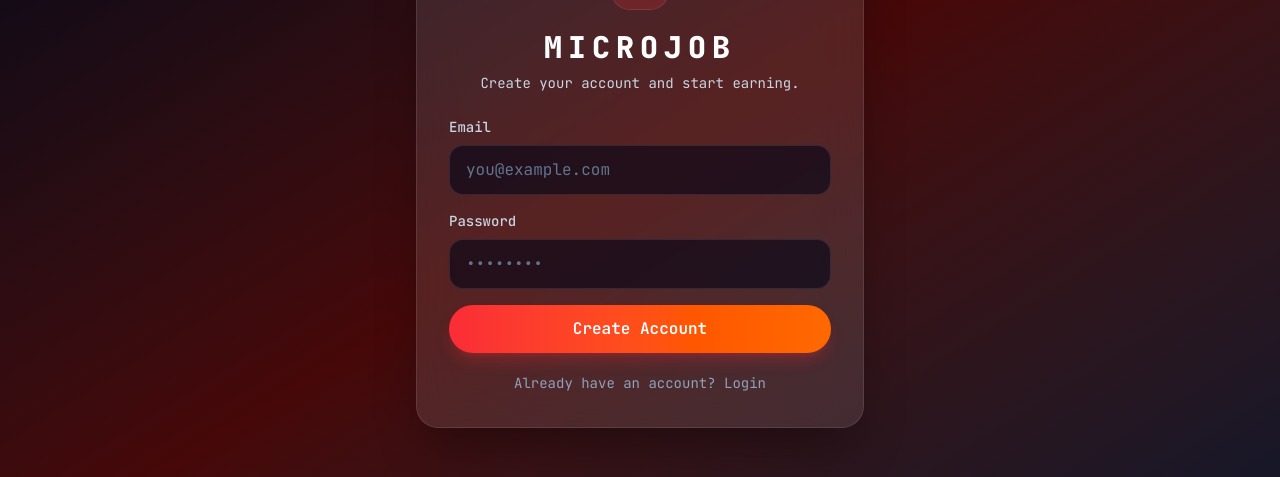
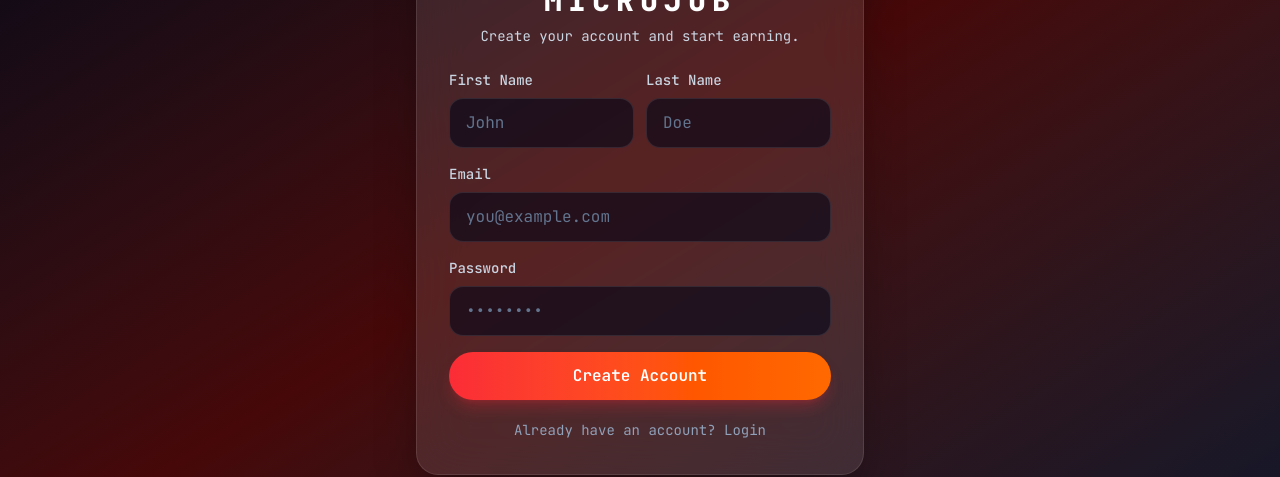
Before and after one commit to StrangerSeemanta/microjob, a Next.js app: page /auth in a window 1280 px wide. Both pictures are taken after a click on the button "Don't have an account? Create one". Shown: the part 226-703 px from the top of the page. Built offline with nearby package versions, Linux system fonts and the light colour scheme; no server answers.

Commit message:
first name last name in sign up

```diff
--- a/app/auth/page.tsx
+++ b/app/auth/page.tsx
@@ -22,25 +22,22 @@ export default function AuthPage() {
   // Supabase
   // ==================================================
 
-  const [supabaseLoaded, setSupabaseLoaded] =
-    useState(false);
-
-  const [supabaseSignedIn, setSupabaseSignedIn] =
-    useState(false);
+  const [supabaseLoaded, setSupabaseLoaded] = useState(false);
+  const [supabaseSignedIn, setSupabaseSignedIn] = useState(false);
 
   // ==================================================
   // Form
   // ==================================================
 
-  const [mode, setMode] =
-    useState<"login" | "signup">("login");
+  const [mode, setMode] = useState<"login" | "signup">("login");
+
+  const [firstName, setFirstName] = useState("");
+  const [lastName, setLastName] = useState("");
 
   const [email, setEmail] = useState("");
   const [password, setPassword] = useState("");
 
-  const [authLoading, setAuthLoading] =
-    useState(false);
-
+  const [authLoading, setAuthLoading] = useState(false);
   const [message, setMessage] = useState("");
 
   // ==================================================
@@ -216,25 +213,29 @@ export default function AuthPage() {
           throw error;
         }
 
-        // Make sure Supabase actually created a session.
         if (!data.session) {
           throw new Error(
             "Login succeeded, but no Supabase session was created.",
           );
         }
 
-        // ------------------------------------------------
         // Sync Supabase user → MongoDB
-        // ------------------------------------------------
-
         await syncMongoUser();
-
-        // ------------------------------------------------
-        // Dashboard
-        // ------------------------------------------------
 
         window.location.replace("/user/dashboard");
         return;
+      }
+
+      // ------------------------------------------------
+      // SIGNUP VALIDATION
+      // ------------------------------------------------
+
+      if (!firstName.trim()) {
+        throw new Error("Please enter your first name.");
+      }
+
+      if (!lastName.trim()) {
+        throw new Error("Please enter your last name.");
       }
 
       // ------------------------------------------------
@@ -245,6 +246,14 @@ export default function AuthPage() {
         await supabase.auth.signUp({
           email: email.trim().toLowerCase(),
           password,
+
+          // Store name inside Supabase user metadata
+          options: {
+            data: {
+              first_name: firstName.trim(),
+              last_name: lastName.trim(),
+            },
+          },
         });
 
       if (error) {
@@ -270,6 +279,9 @@ export default function AuthPage() {
       setMessage(
         "Account created successfully. Please check your email to confirm your account.",
       );
+
+      // Clear sensitive/form fields
+      setPassword("");
     } catch (error) {
       console.error(
         "Authentication error:",
@@ -315,12 +327,12 @@ export default function AuthPage() {
       }
 
       setMode("login");
+      setFirstName("");
+      setLastName("");
       setEmail("");
       setPassword("");
 
-      setMessage(
-        "Signed out successfully.",
-      );
+      setMessage("Signed out successfully.");
     } catch (error) {
       console.error(
         "Sign out failed:",
@@ -344,6 +356,7 @@ export default function AuthPage() {
   return (
     <main className="flex min-h-screen items-center justify-center bg-linear-to-br from-slate-950 via-red-950 to-slate-900 px-6 py-12 text-white">
       <div className="w-full max-w-md rounded-3xl border border-white/10 bg-white/10 p-8 shadow-2xl shadow-black/40 backdrop-blur-xl">
+
         {/* Logo */}
 
         <div className="mb-6 text-center">
@@ -368,6 +381,51 @@ export default function AuthPage() {
           onSubmit={handleSubmit}
           className="space-y-4"
         >
+
+          {/* First Name + Last Name */}
+
+          {mode === "signup" && (
+            <div className="grid grid-cols-2 gap-3">
+              <div>
+                <label className="mb-2 block text-sm font-medium text-slate-300">
+                  First Name
+                </label>
+
+                <input
+                  type="text"
+                  placeholder="John"
+                  value={firstName}
+                  onChange={(e) =>
+                    setFirstName(e.target.value)
+                  }
+                  required
+                  autoComplete="given-name"
+                  className="w-full rounded-xl border border-white/10 bg-slate-950/60 px-4 py-3 text-white outline-none transition placeholder:text-slate-500 focus:border-red-400/60 focus:ring-2 focus:ring-red-500/20"
+                />
+              </div>
+
+              <div>
+                <label className="mb-2 block text-sm font-medium text-slate-300">
+                  Last Name
+                </label>
+
+                <input
+                  type="text"
+                  placeholder="Doe"
+                  value={lastName}
+                  onChange={(e) =>
+                    setLastName(e.target.value)
+                  }
+                  required
+                  autoComplete="family-name"
+                  className="w-full rounded-xl border border-white/10 bg-slate-950/60 px-4 py-3 text-white outline-none transition placeholder:text-slate-500 focus:border-red-400/60 focus:ring-2 focus:ring-red-500/20"
+                />
+              </div>
+            </div>
+          )}
+
+          {/* Email */}
+
           <div>
             <label className="mb-2 block text-sm font-medium text-slate-300">
               Email
@@ -385,6 +443,8 @@ export default function AuthPage() {
               className="w-full rounded-xl border border-white/10 bg-slate-950/60 px-4 py-3 text-white outline-none transition placeholder:text-slate-500 focus:border-red-400/60 focus:ring-2 focus:ring-red-500/20"
             />
           </div>
+
+          {/* Password */}
 
           <div>
             <label className="mb-2 block text-sm font-medium text-slate-300">
@@ -408,6 +468,8 @@ export default function AuthPage() {
               className="w-full rounded-xl border border-white/10 bg-slate-950/60 px-4 py-3 text-white outline-none transition placeholder:text-slate-500 focus:border-red-400/60 focus:ring-2 focus:ring-red-500/20"
             />
           </div>
+
+          {/* Submit */}
 
           <button
             type="submit"
```
